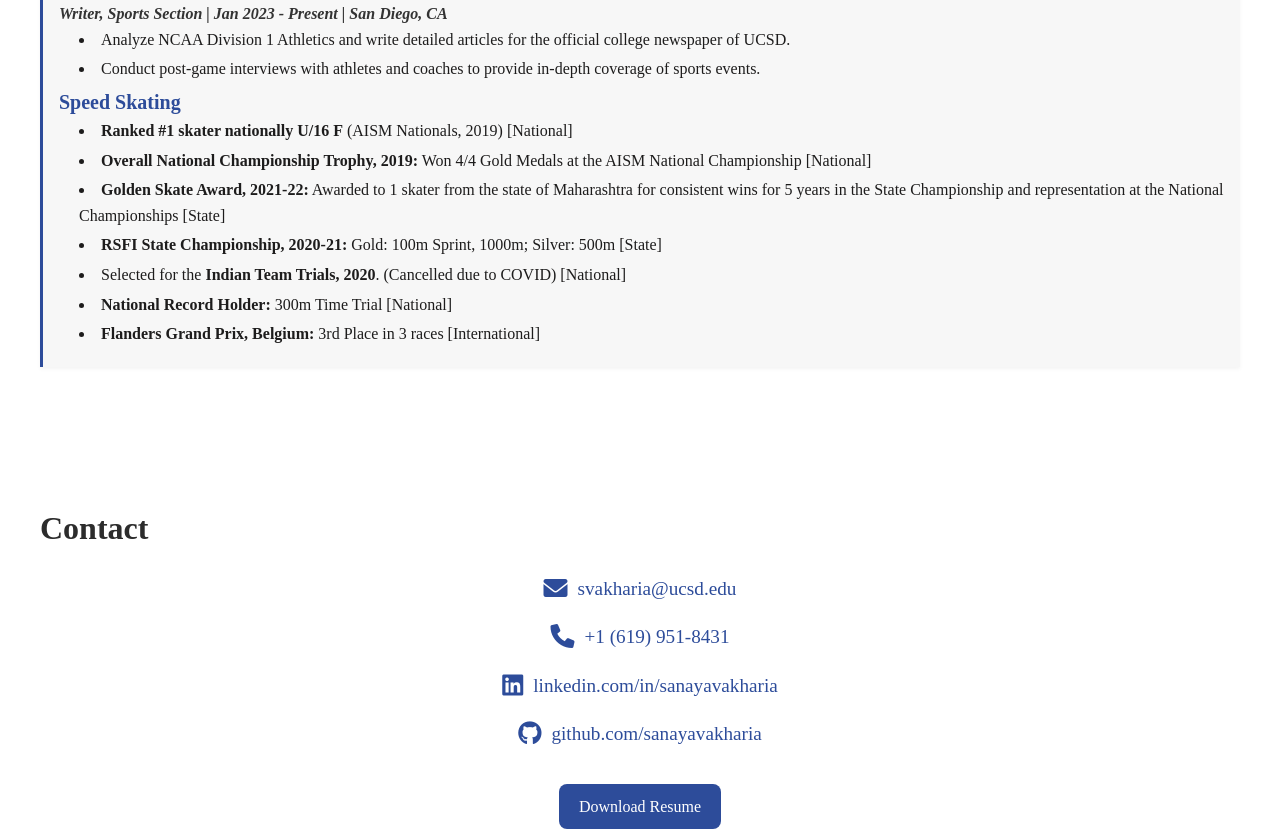
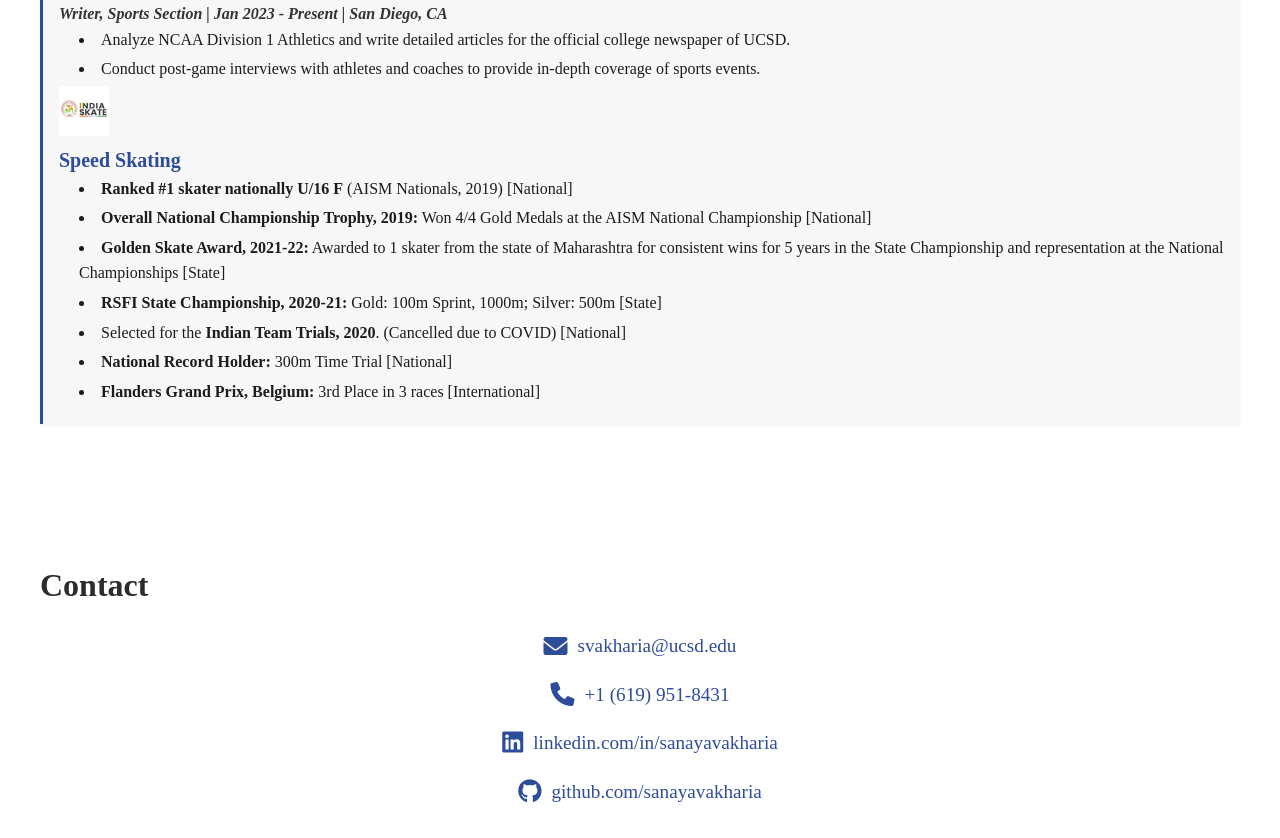
Before and after one commit to sanayavakharia/portfolio, a plain HTML site: page index.html in a window 1280 px wide. Shown: the part 3674-4512 px from the top of the page. Drawn offline with Linux system fonts and the light colour scheme.

Commit message:
rsfi logo added again

```diff
--- a/index.html
+++ b/index.html
@@ -188,6 +188,7 @@
                 <li>Conduct post-game interviews with athletes and coaches to provide in-depth coverage of sports events.</li>
             </ul>
             <div class="activities-header">
+                <img src="rsfi.jpg" alt="RSFI Logo" class="activities-logo">
                 <h3>Speed Skating</h3>
             </div>
             <ul>
```
